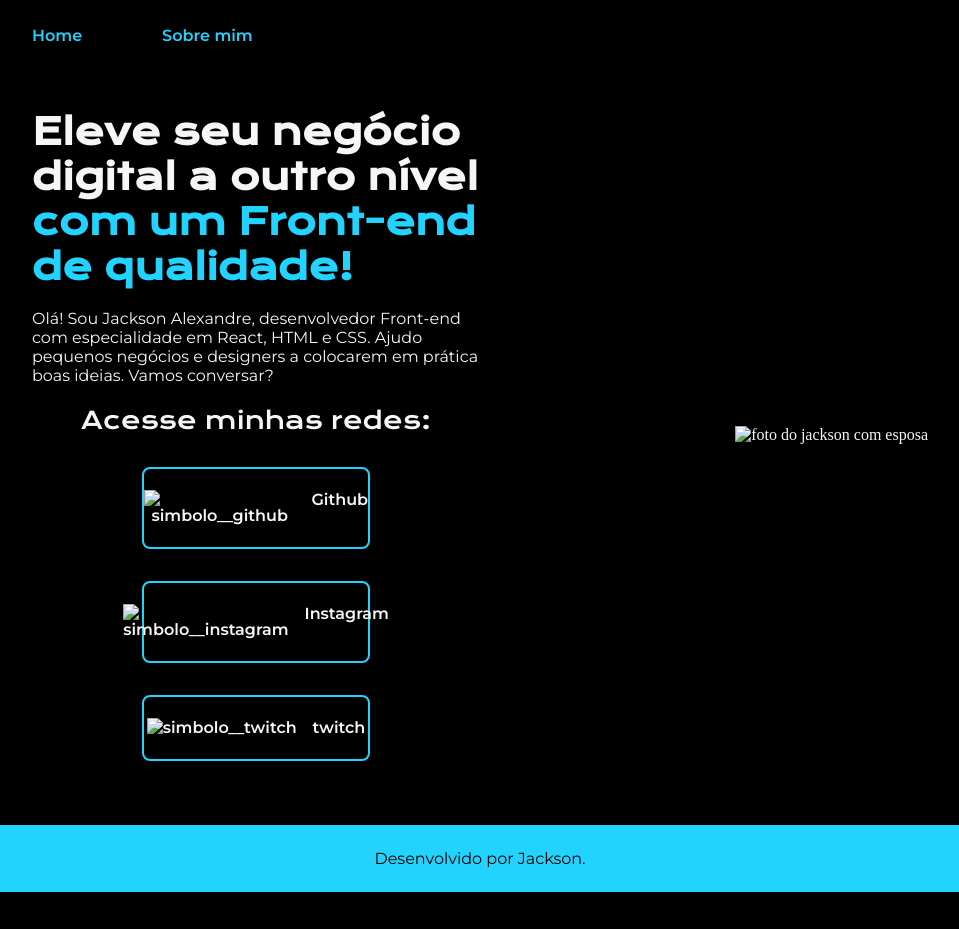
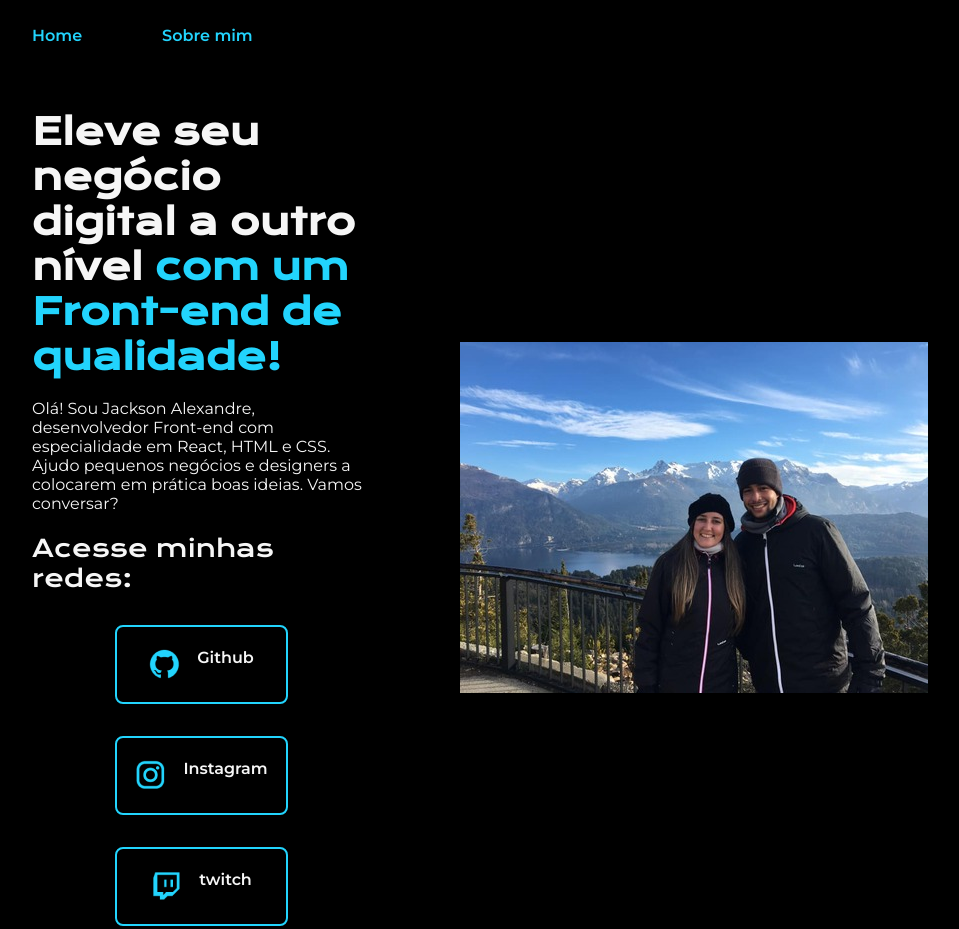
Before and after one commit to Jackson22091997/portifolioo, a plain HTML site: page index.html in a window 1280 px wide. Shown: the top 929 px of the page, without its empty margins (160-1119 px from the left). Before the commit the page ends 892 px from the top, so only its background shows below. Drawn offline with nearby package versions, Linux system fonts and the light colour scheme.

Commit message:
Update index.html

```diff
--- a/index.html
+++ b/index.html
@@ -21,19 +21,19 @@
         <div class="apresentacao__links">
             <h2 class="apresentacao__links__subtitulo">Acesse minhas redes:</h2>
             <a class="apresentacao__links__navegacao" href="https://github.com/Jackson22091997">
-               <img src="./assets/github.png" alt="simbolo__github">
+               <img src="github.png" alt="simbolo__github">
                 Github
             </a>
             <a class="apresentacao__links__navegacao" href="https://www.instagram.com/jackson.alexandre.5268750/">
-                <img src="./assets/instagram.png" alt="simbolo__instagram">
+                <img src="instagram.png" alt="simbolo__instagram">
                  Instagram</a>
                  <a class="apresentacao__links__navegacao" href="https://www.twitch.tv/jacksonchaoss">
-                    <img src="./assets/twitch.png" alt="simbolo__twitch">
+                    <img src="twitch.png" alt="simbolo__twitch">
                      twitch</a>
 
         </div>
     </section>
-        <img src="./assets/image1.jpg" alt=" foto do jackson com esposa ">
+        <img src="image1.jpg" alt=" foto do jackson com esposa ">
     </main>
     <footer class="rodape">
         <p>Desenvolvido por Jackson.</p>
```
